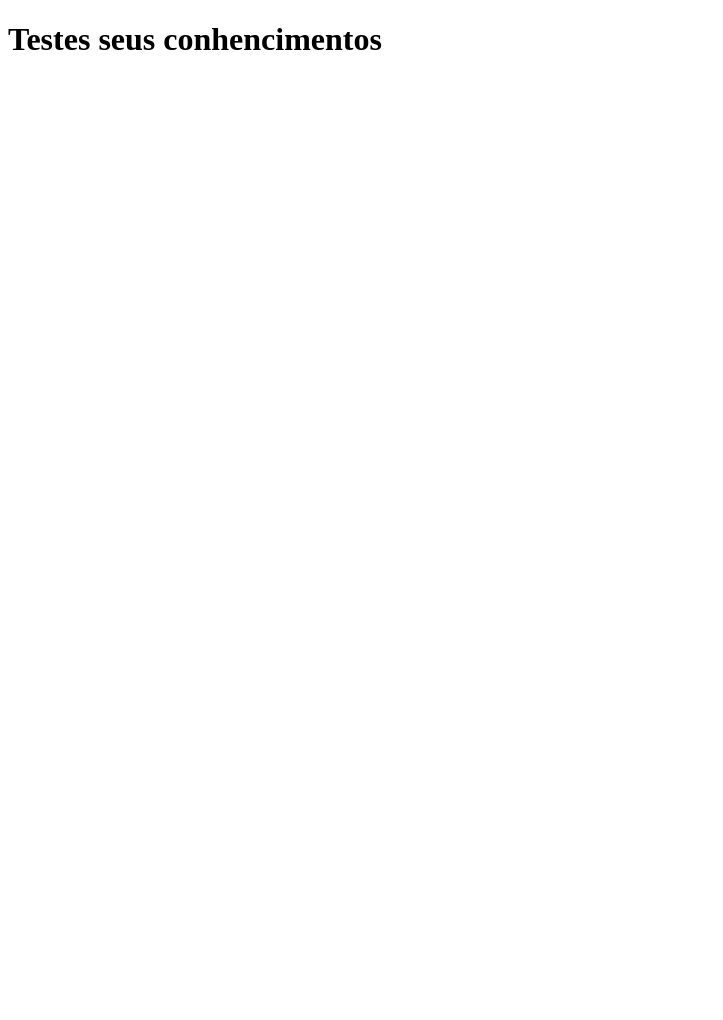
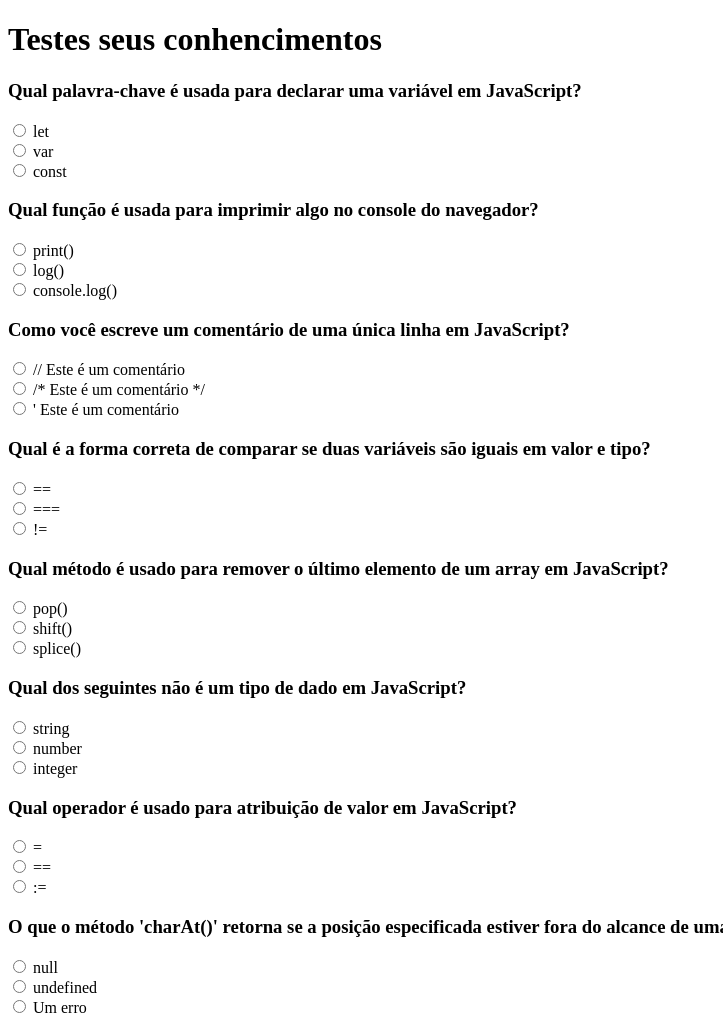
Before and after one commit to danilojduarte/ProjetoQuizRocketSeat, a plain HTML site: page index.htm in a window 1280 px wide. Shown: the top 1020 px of the page, without its empty margins (0-723 px from the left). Before the commit the page ends 800 px from the top, so only its background shows below. Drawn offline with Linux system fonts and the light colour scheme.

Commit message:
Estrutura do projeto criada

```diff
--- a/index.htm
+++ b/index.htm
@@ -9,6 +9,9 @@
 
 <body>
     <h1>Testes seus conhencimentos</h1>
+
+    <div id="quiz"></div>
+
     <template>
         <div class="quiz-item">
             <h3>
@@ -26,6 +29,7 @@
     </template>
 
 
+
+    <script src="script.js"></script>
 </body>
-
 </html>
--- a/script.js
+++ b/script.js
@@ -90,3 +90,25 @@ const perguntas = [
         correta: 2 // Resposta correta é "function myFunction() {}"
     },
 ];
+
+const quiz = document.querySelector('#quiz')
+const template = document.querySelector('template')
+
+
+// Loop ou laço de repetição
+for (const item of perguntas) {
+    const quizItem = template.content.cloneNode(true)
+    quizItem.querySelector('h3').textContent = item.pergunta
+
+    for(let resposta of item.respostas) {
+        const dt = quizItem.querySelector('dl dt').cloneNode(true)
+        dt.querySelector('span').textContent = resposta
+
+        quizItem.querySelector('dl').appendChild(dt)
+    }
+
+    quizItem.querySelector('dl dt').remove()
+
+
+    quiz.appendChild(quizItem)
+}
```
